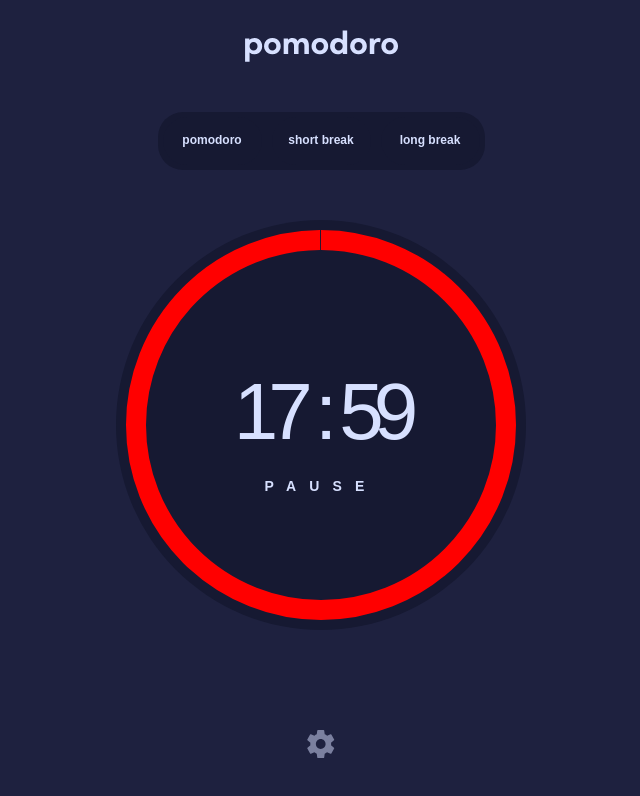
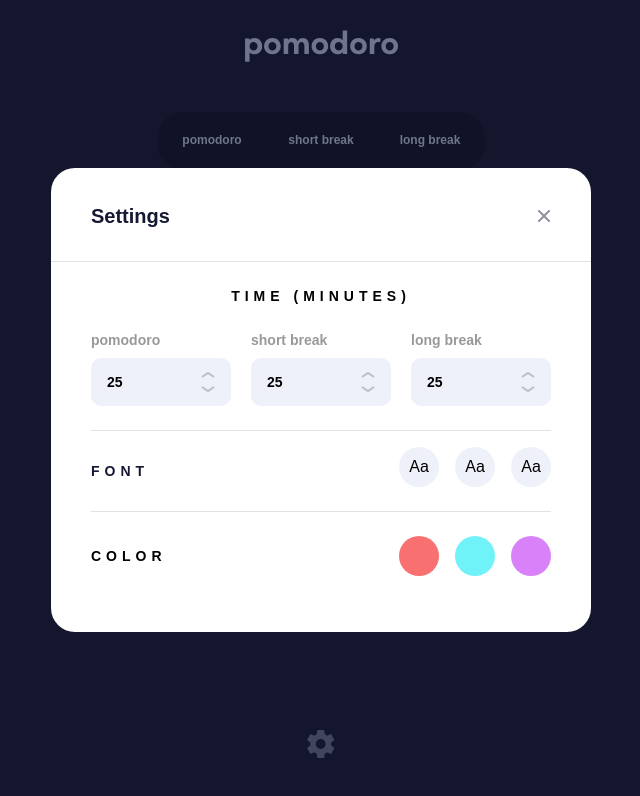
Before and after one commit to achiewe/pomodoro-app, a Next.js app: page / in a window 1280 px wide. Both pictures are taken after a click on the icon 640 px from the left and 744 px from the top of the page. Shown: the top 796 px of the page, without its empty margins (319-959 px from the left). Built offline with nearby package versions, Linux system fonts and the light colour scheme.

Commit message:
correct the import of the state

```diff
--- a/src/app/components/SettingPanel.tsx
+++ b/src/app/components/SettingPanel.tsx
@@ -8,13 +8,15 @@ import { RootState } from "../redux/store";
 
 export default function SettingPanel() {
   const dispatch = useDispatch();
-  const openSetting = useSelector((store: RootState) => store.openSetting);
+  const openSetting = useSelector(
+    (store: RootState) => store.openSetting.openSetting
+  );
   console.log(openSetting);
 
   return (
     <div
       className={`w-screen h-screen absolute top-0 left-0 ${
-        openSetting ? "hidden" : "flex"
+        openSetting ? "flex" : "hidden"
       } flex-col px-[15px] bg-[#0a0c1c80] md:px-0 justify-center items-center`}
     >
       <div className="pt-9 pb-14 w-full max-w-[540px] bg-[#FFFFFF] rounded-3xl">
```
